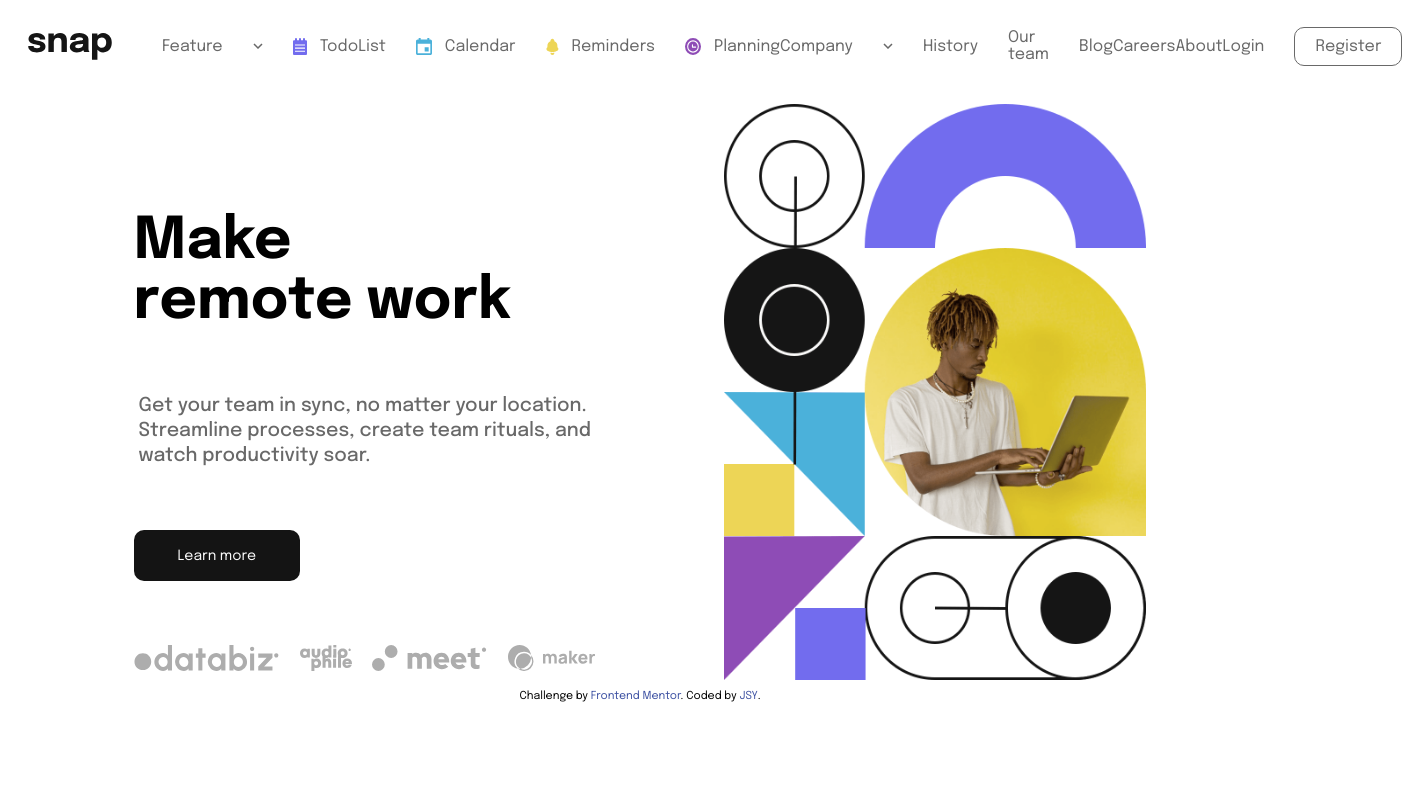
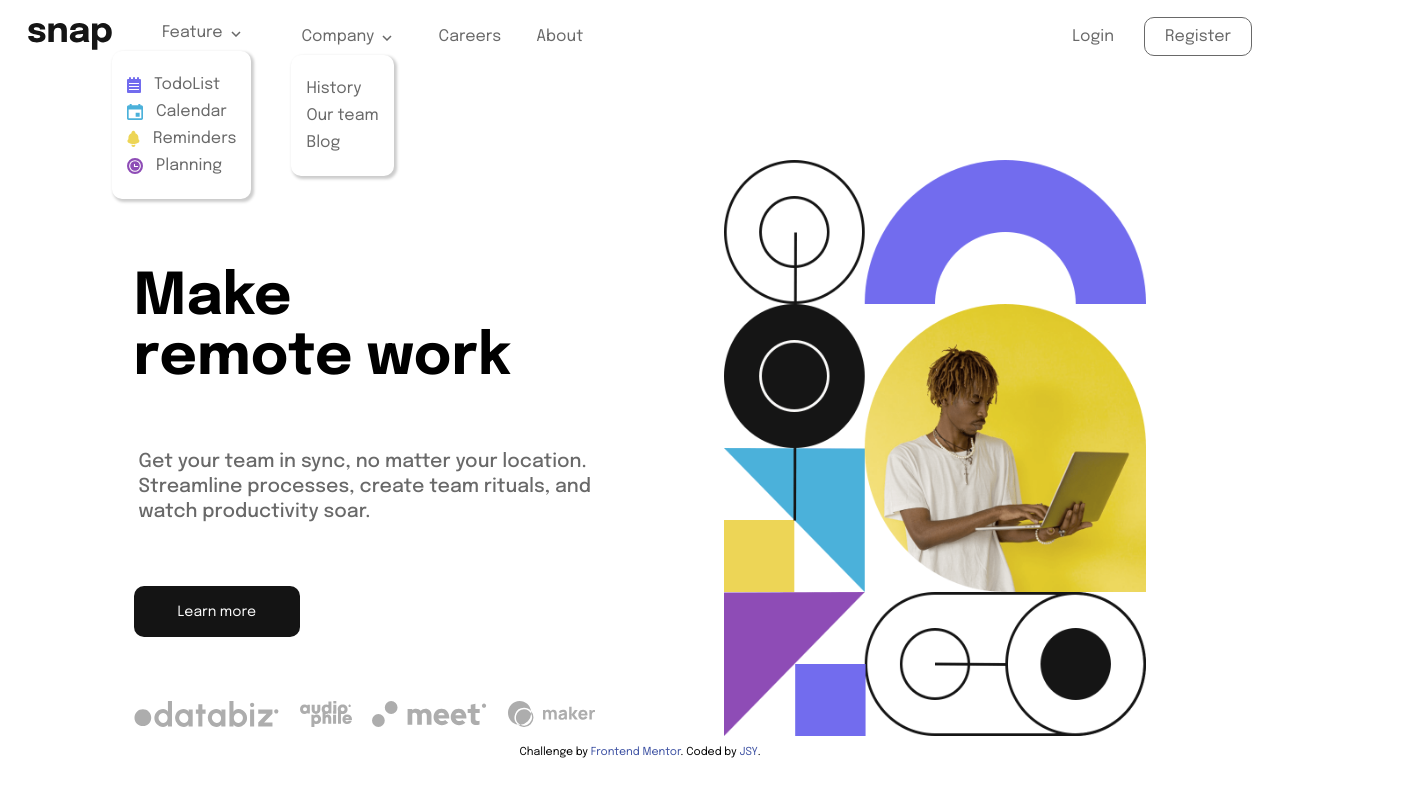
Before and after one commit to DS-Corner-Study-2024-SummerBreak/mzxxzysy, a plain HTML site: page intro-section-with-dropdown-navigation-main/index.html in a window 1280 px wide. Shown: the whole page, 1402 px wide, since content can reach past the window. Drawn offline with Linux system fonts and the light colour scheme.

Commit message:
2주차 챌린지 수정

```diff
--- a/intro-section-with-dropdown-navigation-main/index.html
+++ b/intro-section-with-dropdown-navigation-main/index.html
@@ -31,11 +31,16 @@
       }
     }
 
+    body {
+      position: relative;
+      bottom: 75px;
+    }
+
     header {
       display: flex;
       flex-direction: row;
 
-      padding: 5px 20px;
+      padding: 0px 20px;
     }
 
     .logo {
@@ -62,11 +67,13 @@
       }
     }
 
-    .nav_left div {
+    .nav_left {
       display: flex;
-      flex-direction: row;
       align-items: center;
-      gap: 30px;
+    }
+
+    .nav_left>div {
+      margin-left: 35px;
     }
 
     .nav_right {
@@ -76,28 +83,61 @@
       gap: 30px;
     }
 
+    .feature img,
+    .company img {
+      margin-left: 8px;
+    }
+
     ul {
       padding: 0;
-      display: flex;
-      flex-direction: column;
-    }
-
-    .feaLi {
-      display: flex;
-      flex-direction: column;
     }
 
     li {
       list-style-type: none;
-      display: flex;
-      flex-direction: row;
     }
 
     li img {
       margin-right: 13px;
     }
 
+    .feaUl {
+      position: relative;
+      top: 75px;
+    }
 
+    .comUl {
+      position: relative;
+      top: 65px;
+    }
+
+
+    .feaLi,
+    .comLi {
+      display: block;
+      background-color: white;
+      padding: 15px;
+
+      border-radius: 10px;
+      box-shadow: 2px 2px 3px 1px hsl(0, 0%, 80%);
+      margin-top: 10px;
+    }
+
+    .feaLi {
+      position: relative;
+      right: 50px;
+    }
+
+    .comLi {
+      position: relative;
+      right: 10px;
+    }
+
+    .feaLi li,
+    .comLi li {
+      display: flex;
+      align-items: center;
+      margin: 10px 0px;
+    }
 
     .reg {
       border: 1px solid hsl(0, 0%, 41%);
@@ -117,9 +157,7 @@
     .title {
       font-size: 4.5vw;
       font-weight: 700;
-
       margin-top: 10vw;
-
     }
 
     .content {
@@ -187,8 +225,8 @@
     <div class="logo"><img src="./images/logo.svg"></div>
     <nav>
       <div class="nav_left">
-        <div class="feature">Feature<img src="./images/icon-arrow-down.svg">
-          <ul>
+        <ul class="feaUl">
+          <div class="feature">Feature<img src="./images/icon-arrow-down.svg"></div>
           <div class="feaLi">
             <li><img src="./images/icon-todo.svg"> TodoList</li>
             <li><img src="./images/icon-calendar.svg"> Calendar</li>
@@ -196,16 +234,14 @@
             <li><img src="./images/icon-planning.svg"> Planning</li>
           </div>
         </ul>
-        </div>
+        <ul class="comUl">
           <div class="company">Company<img src="./images/icon-arrow-down.svg">
-          <ul>
             <div class="comLi">
               <li>History</li>
               <li>Our team</li>
               <li>Blog</li>
             </div>
         </ul>
-        </div>
         <div>Careers</div>
         <div>About</div>
       </div>
```
Also changed, not shown: 1 other file. Lines whose indentation alone changed are shown as unchanged.
